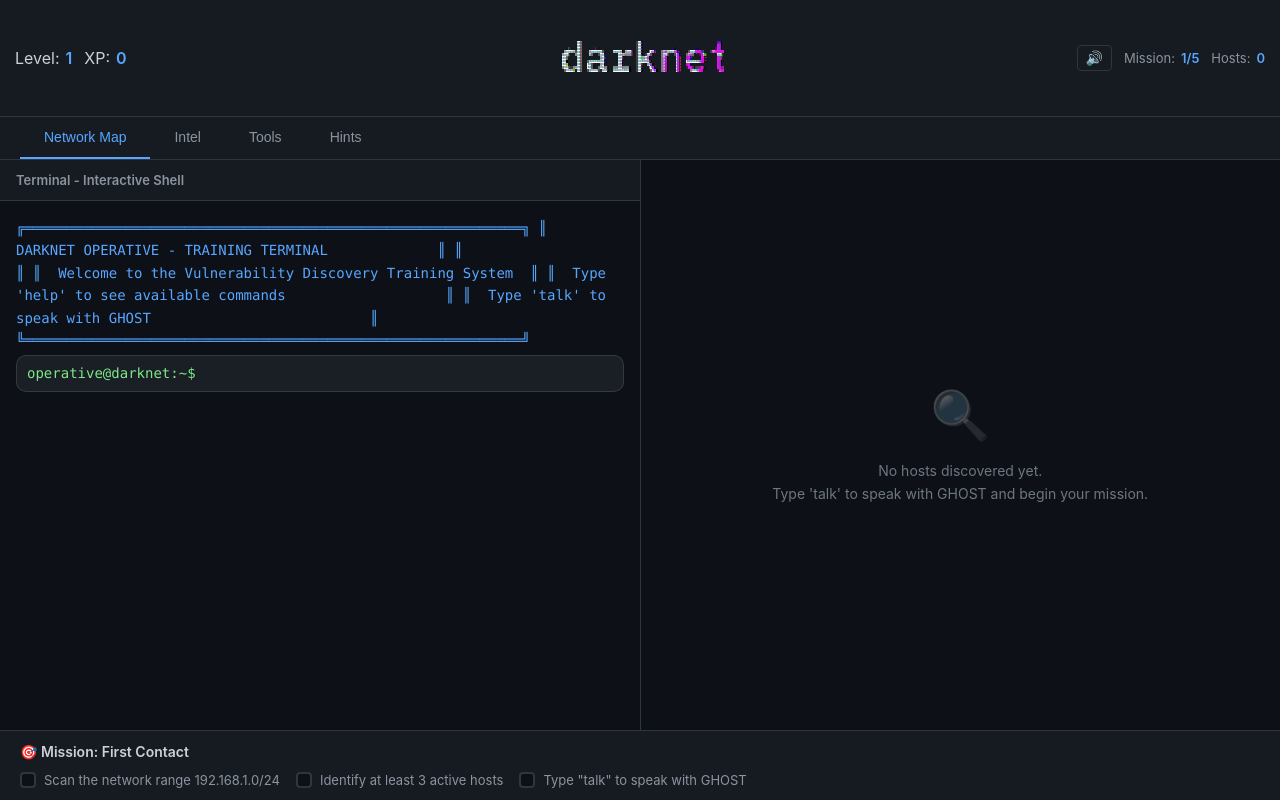
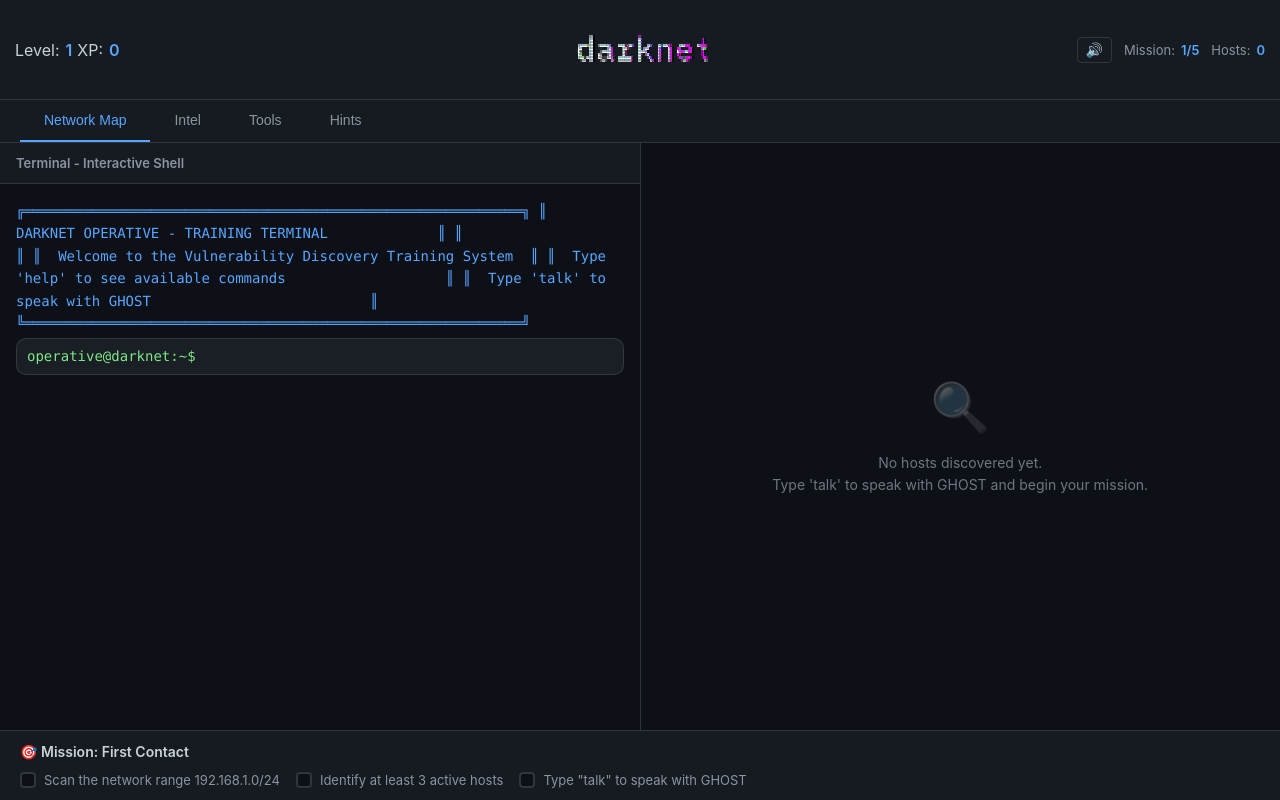
Before and after one commit to jamcodehub/darknet-operative, a React (Vite) app: page / in a window 1280 px wide. Built offline with nearby package versions, Linux system fonts and the light colour scheme.

Commit message:
another css update

```diff
--- a/src/index.css
+++ b/src/index.css
@@ -66,7 +66,7 @@ body {
 .title-bar-left {
   display: flex;
   align-items: center;
-  gap: 12px;
+  gap: 5px;
   flex: 1;
 }
 
@@ -75,7 +75,7 @@ body {
   align-items: center;
   justify-content: center;
   flex: 2;
-  height: 100px;
+  height: 80px;
   position: relative;
   overflow: visible;
 }
```
